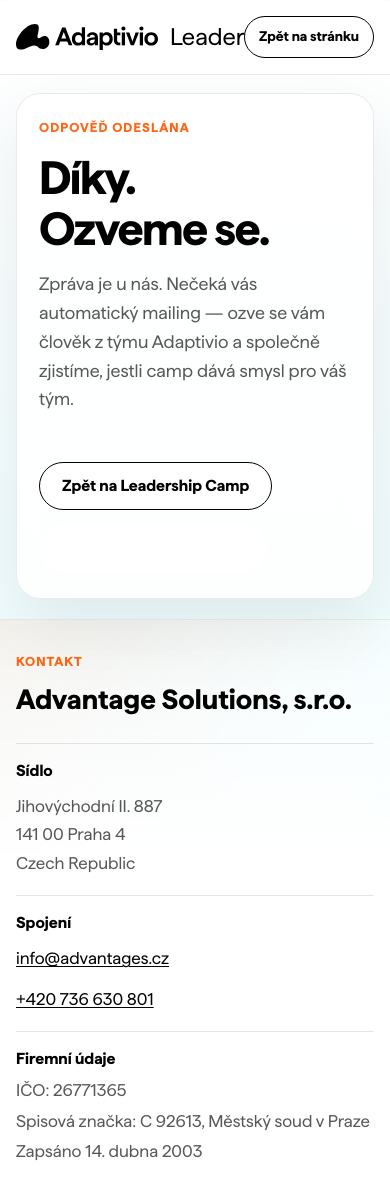
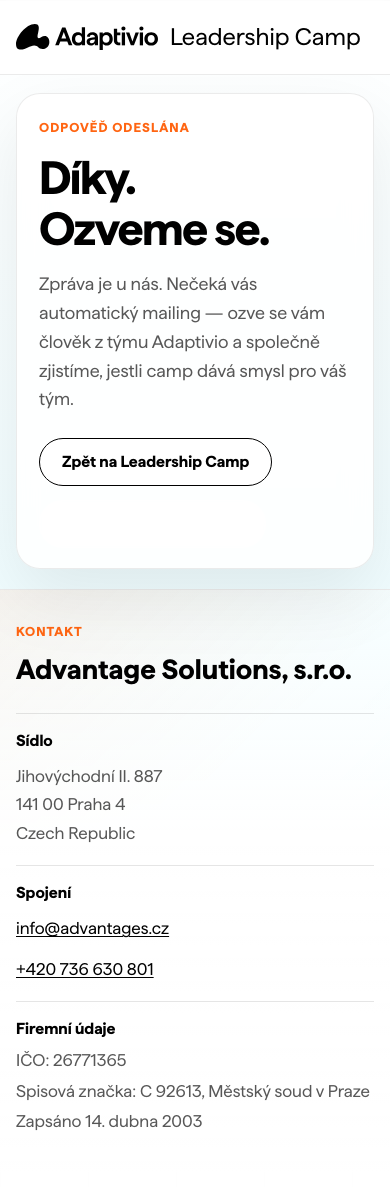
Before and after one commit to advantages-cz/website-adaptivio, a Jekyll site: the page built from landing/leadership-camp-pro-firmy/dekujeme/index.html, in a window 390 px wide and 1202 px high. Built offline with Jekyll 4.4.1, drawn with Linux system fonts in a browser that asks for light colours.

Commit message:
Adjust thank-you card spacing on mobile

```diff
--- a/assets/css/site.css
+++ b/assets/css/site.css
@@ -3154,12 +3154,20 @@
 
   .thank-you-card {
     gap: 16px;
-    padding: 24px 22px 26px;
+    padding: 24px 22px 20px;
     border-radius: 24px;
   }
 
   .thank-you-card .lead {
     font-size: 18px;
+  }
+
+  .thank-you-card .hero-actions {
+    margin-top: 8px;
+  }
+
+  .thank-you-body .nav-links {
+    display: none;
   }
 
   .site-footer-block:last-child {
```
